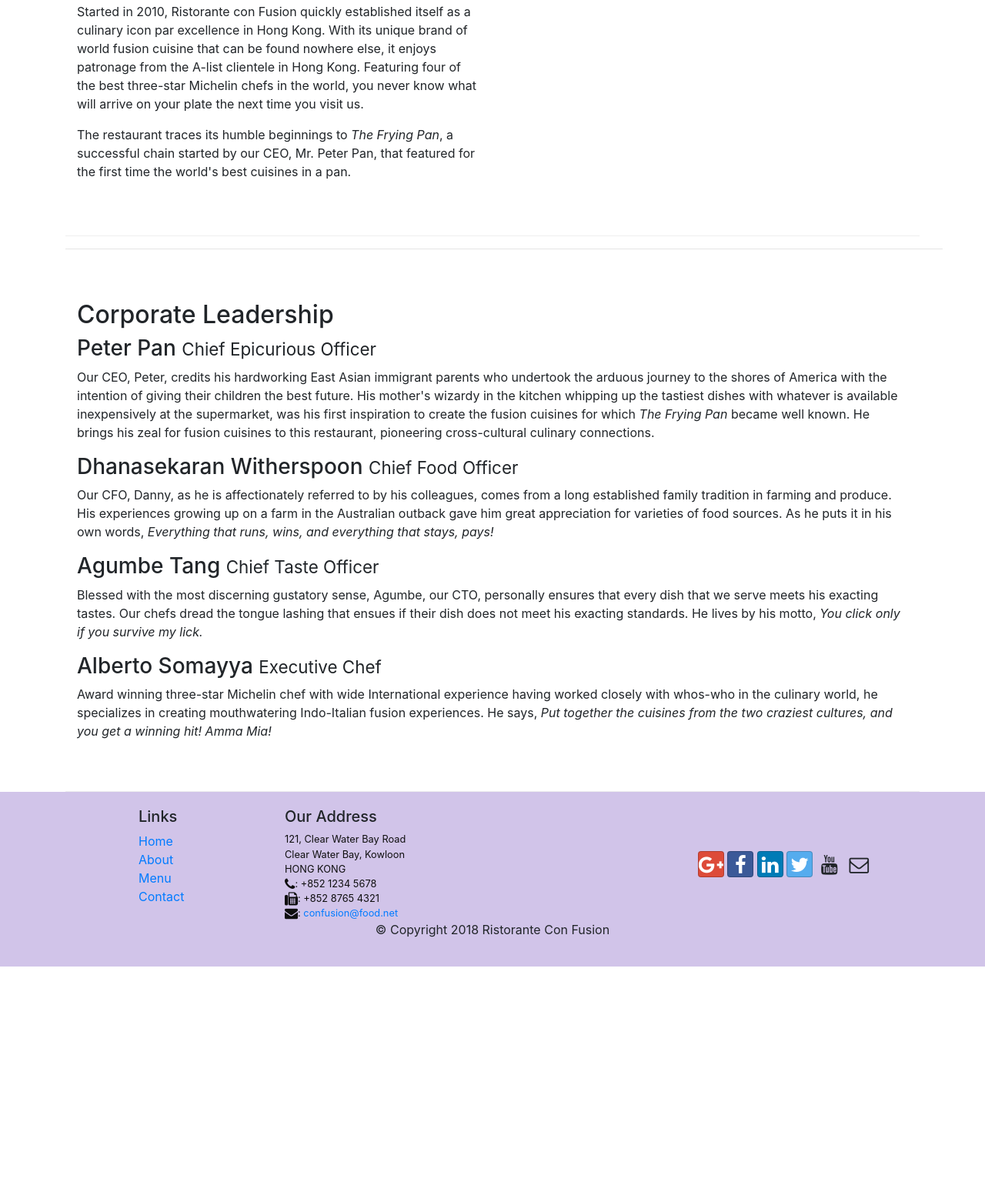
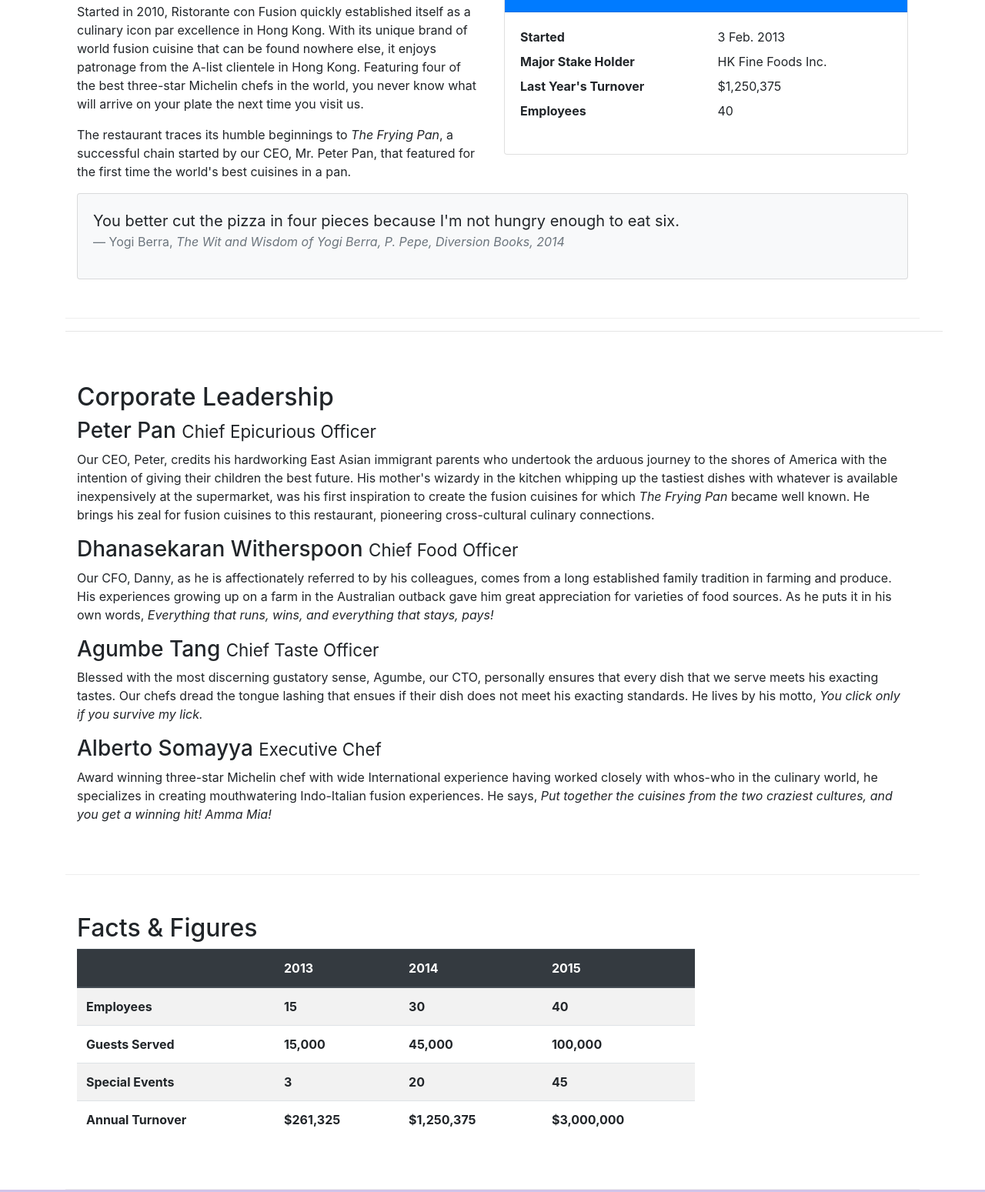
Before and after one commit to timsoriano3/bootstrap-test, a website: page aboutus.html in a window 1280 px wide. Shown: the part 558-2107 px from the top of the page at 77% size. Before the commit the page ends 1814 px from the top, so only its background shows below. Drawn offline with nearby package versions, Linux system fonts and the light colour scheme.

Commit message:
displaying content(tables & cards)

```diff
--- a/aboutus.html
+++ b/aboutus.html
@@ -27,7 +27,7 @@
                     <li class = "nav-item"><a class = "nav-link" href = "./index.html"><span class = "fa fa-home fa-lg"></span> Home</a></li>
                     <li class = "nav-item active"><a class = "nav-link" href = "#"><span class = "fa fa-info fa-lg"></span> About</a></li>
                     <li class = "nav-item"><a class = "nav-link" href = "#"><span class = "fa fa-list fa-lg"></span> Menu</a></li>
-                    <li class = "nav-item"><a class = "nav-link" href = "#"><span class = "fa fa-address-card fa-lg"></span> Contact</a></li>
+                    <li class = "nav-item"><a class = "nav-link" href = "./contactus.html"><span class = "fa fa-address-card fa-lg"></span> Contact</a></li>
                 </ul>
             </div>
         </div>
@@ -64,7 +64,36 @@
                 <p>Started in 2010, Ristorante con Fusion quickly established itself as a culinary icon par excellence in Hong Kong. With its unique brand of world fusion cuisine that can be found nowhere else, it enjoys patronage from the A-list clientele in Hong Kong.  Featuring four of the best three-star Michelin chefs in the world, you never know what will arrive on your plate the next time you visit us.</p>
                 <p>The restaurant traces its humble beginnings to <em>The Frying Pan</em>, a successful chain started by our CEO, Mr. Peter Pan, that featured for the first time the world's best cuisines in a pan.</p>
             </div>
-            <div class = "col-12 col-sm-6">
+            <div class = "col-sm">
+                <div class = "card">
+                    <h3 class = "card-header bg-primary text-white">Facts At a Glancee</h3>
+                    <div class = "card-body">
+                        <dl class = "row">
+                            <dt class = "col-6">Started</dt>
+                            <dd class = "col-6">3 Feb. 2013</dd>
+                            <dt class = "col-6">Major Stake Holder</dt>
+                            <dd class = "col-6">HK Fine Foods Inc.</dd>
+                            <dt class = "col-6">Last Year's Turnover</dt>
+                            <dd class = "col-6">$1,250,375</dd>
+                            <dt class = "col-6">Employees</dt>
+                            <dd class = "col-6">40</dd>
+                        </dl>
+                    </div>
+                </div>
+            </div>
+            <div class = "col-12">
+                <div class = "card card-body bg-light">
+                     <blockquote class = "blockquote">
+                         <p class = "mb-0">You better cut the pizza in four pieces
+                             because I'm not hungry enough to eat six.
+                         </p>
+                         <footer class = "blockquote-footer">Yogi Berra,
+                             <cite title = "Source Title">The Wit and Wisdom of
+                                 Yogi Berra, P. Pepe, Diversion Books, 2014
+                             </cite>
+                         </footer>
+                     </blockquote>
+                </div>
             </div>
         </div>
         <hr class = "col">
@@ -81,6 +110,52 @@
                 <p class = "d-none d-sm-block">Blessed with the most discerning gustatory sense, Agumbe, our CTO, personally ensures that every dish that we serve meets his exacting tastes. Our chefs dread the tongue lashing that ensues if their dish does not meet his exacting standards. He lives by his motto, <em>You click only if you survive my lick.</em></p>
                 <h3>Alberto Somayya <small>Executive Chef</small></h3>
                 <p class = "d-none d-sm-block">Award winning three-star Michelin chef with wide International experience having worked closely with whos-who in the culinary world, he specializes in creating mouthwatering Indo-Italian fusion experiences. He says, <em>Put together the cuisines from the two craziest cultures, and you get a winning hit! Amma Mia!</em></p>
+            </div>
+        </div>
+        <div class = "row row-content">
+            <div class = "col-12 col-sm-9">
+                <h2>Facts &amp; Figures</h2>
+                <div class = "table-responsive">
+                    <table class = "table table-striped">
+                        <thead class = "thead-dark">
+                            <tr>
+                                <th>&nbsp;</th>
+                                <th>2013</th>
+                                <th>2014</th>
+                                <th>2015</th>
+                            </tr>
+                        </thead>
+                        <tbody>
+                            <tr>
+                                <th>Employees</th>
+                                <th>15</th>
+                                <th>30</th>
+                                <th>40</th>
+                            </tr>
+                            <tr>
+                                <th>Guests Served</th>
+                                <th>15,000</th>
+                                <th>45,000</th>
+                                <th>100,000</th>
+                            </tr>
+                            <tr>
+                                <th>Special Events</th>
+                                <th>3</th>
+                                <th>20</th>
+                                <th>45</th>
+                            </tr>
+                            <tr>
+                                <th>Annual Turnover</th>
+                                <th>$261,325</th>
+                                <th>$1,250,375</th>
+                                <th>$3,000,000</th>
+                            </tr>
+                        </tbody>
+                    </table>
+                </div>
+            </div>
+            <div class = "col-12 col-sm-3">
+
             </div>
        </div>
 
```
Also changed, not shown: contactus.html (+5 -5 lines), index.html (+1 -1 lines).
